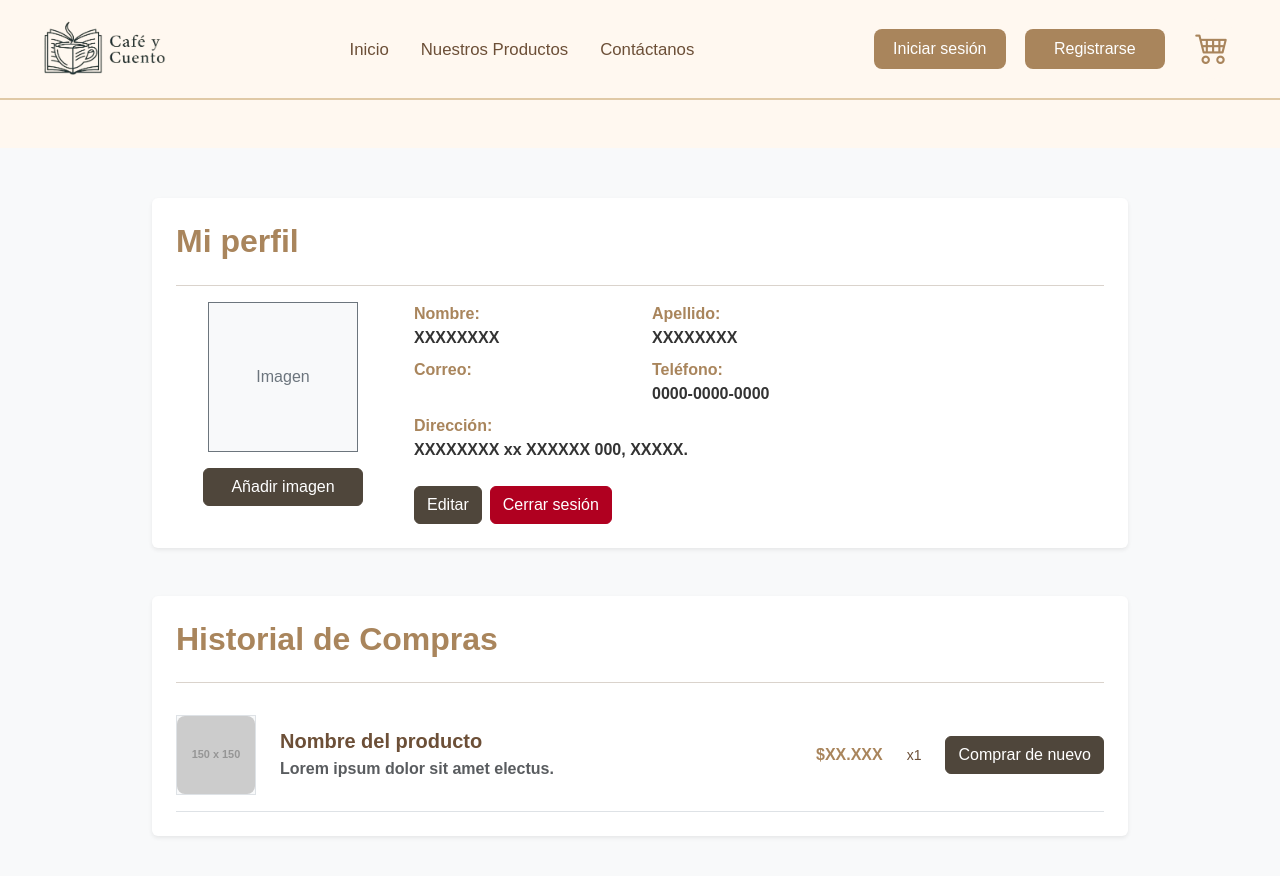
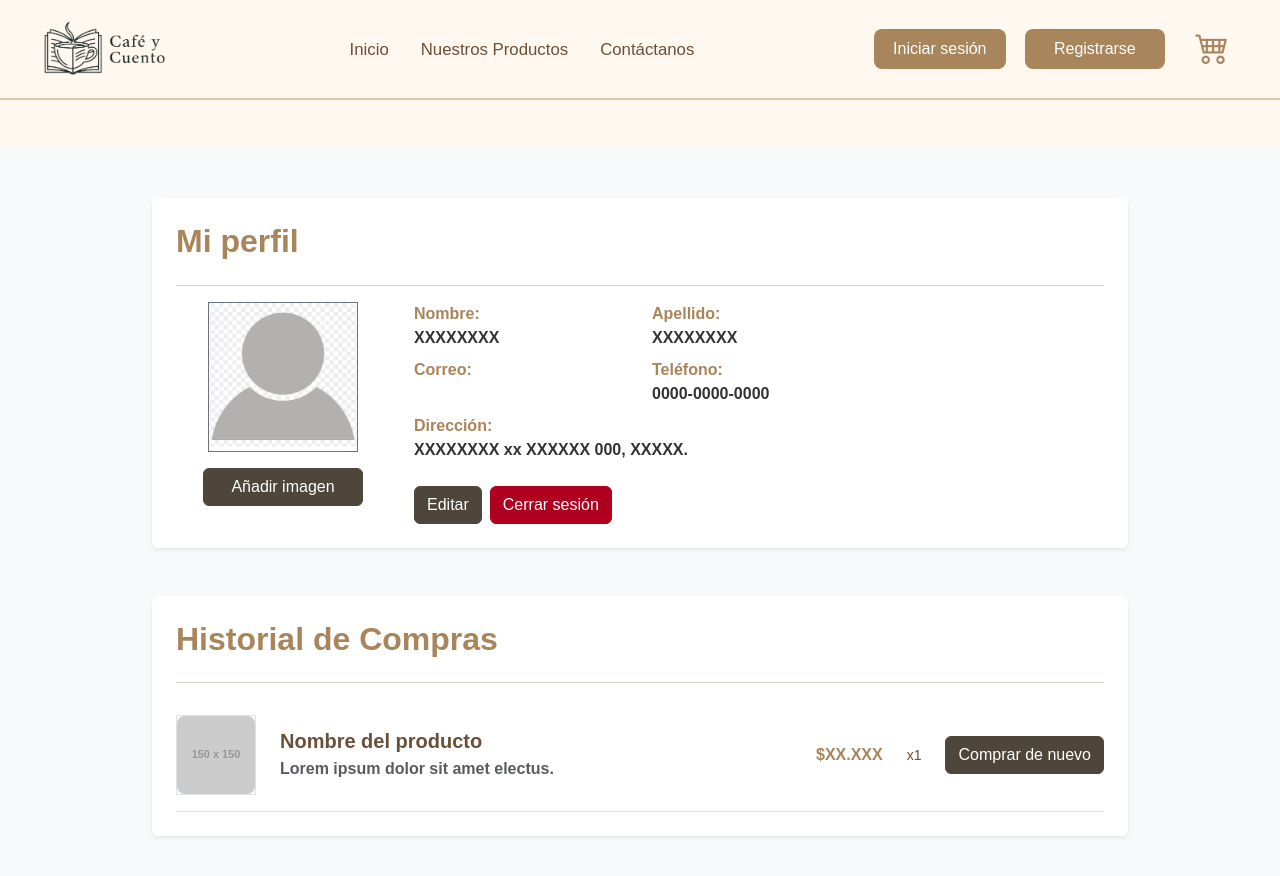
Before and after one commit to OscarBerm/Proyecto-Final, a React (Vite) app: page /Profile in a window 1280 px wide. Shown: the top 876 px of the page. Built offline with nearby package versions, Linux system fonts and the light colour scheme; no server answers.

Commit message:
correcion rutas imagen de perfilt default

```diff
--- a/src/components/Profile.jsx
+++ b/src/components/Profile.jsx
@@ -64,7 +64,11 @@ const Profile = () => {
                   style={{ width: "150px", height: "150px", margin: "0 auto" }}
                 >
                   {/* Aquí iría la imagen de perfil del usuario */}
-                  <span className="text-secondary">Imagen</span>
+                  <img
+                    src={user.imagen || "/public/img/usuario/default_perfil.png"}
+                    alt="Imagen de perfil"
+                    className="img-fluid"
+                  />
                 </div>
                 <button className="btn btn-dark w-75 mb-3">
                   Añadir imagen
--- a/src/context/UserContext.jsx
+++ b/src/context/UserContext.jsx
@@ -36,7 +36,7 @@ export const UserContextProvider = ({ children }) => {
   const registrarUsuario = async (nombre,apellido,email,password,direccion,telefono) => {
      try {
      const URL = HOST+"/register";
-     const datos = {nombre,apellido,email,password,direccion,telefono, imagen: '../../public/img/usuario/default_perfil.png'}
+     const datos = {nombre,apellido,email,password,direccion,telefono, imagen: '/public/img/usuario/default_perfil.png'}
        const response = await axios.post(URL,datos );
        setUser(response.data);
        Swal.fire('Exito', 'Usuarios registrado exitosamente','success');
```
